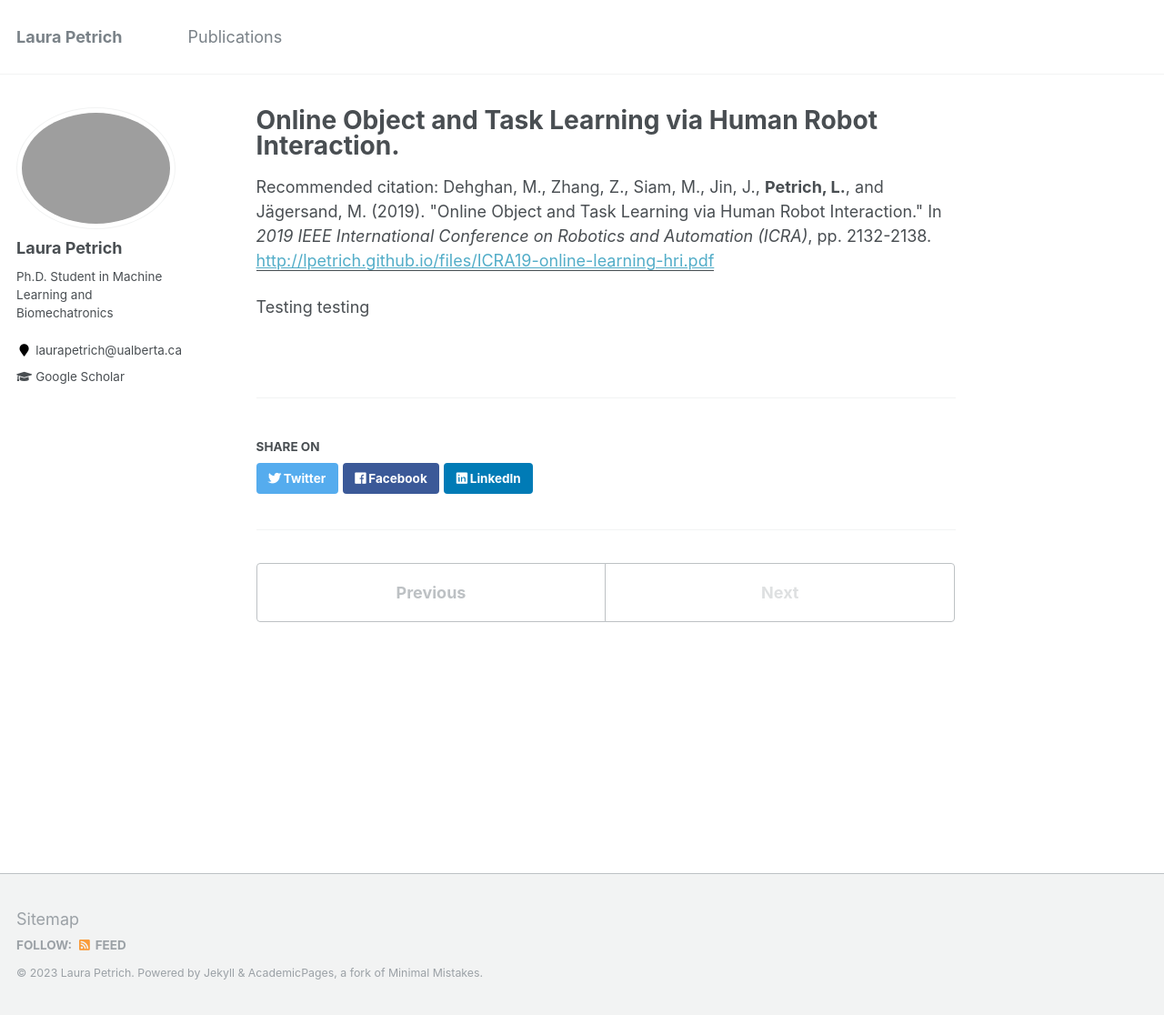
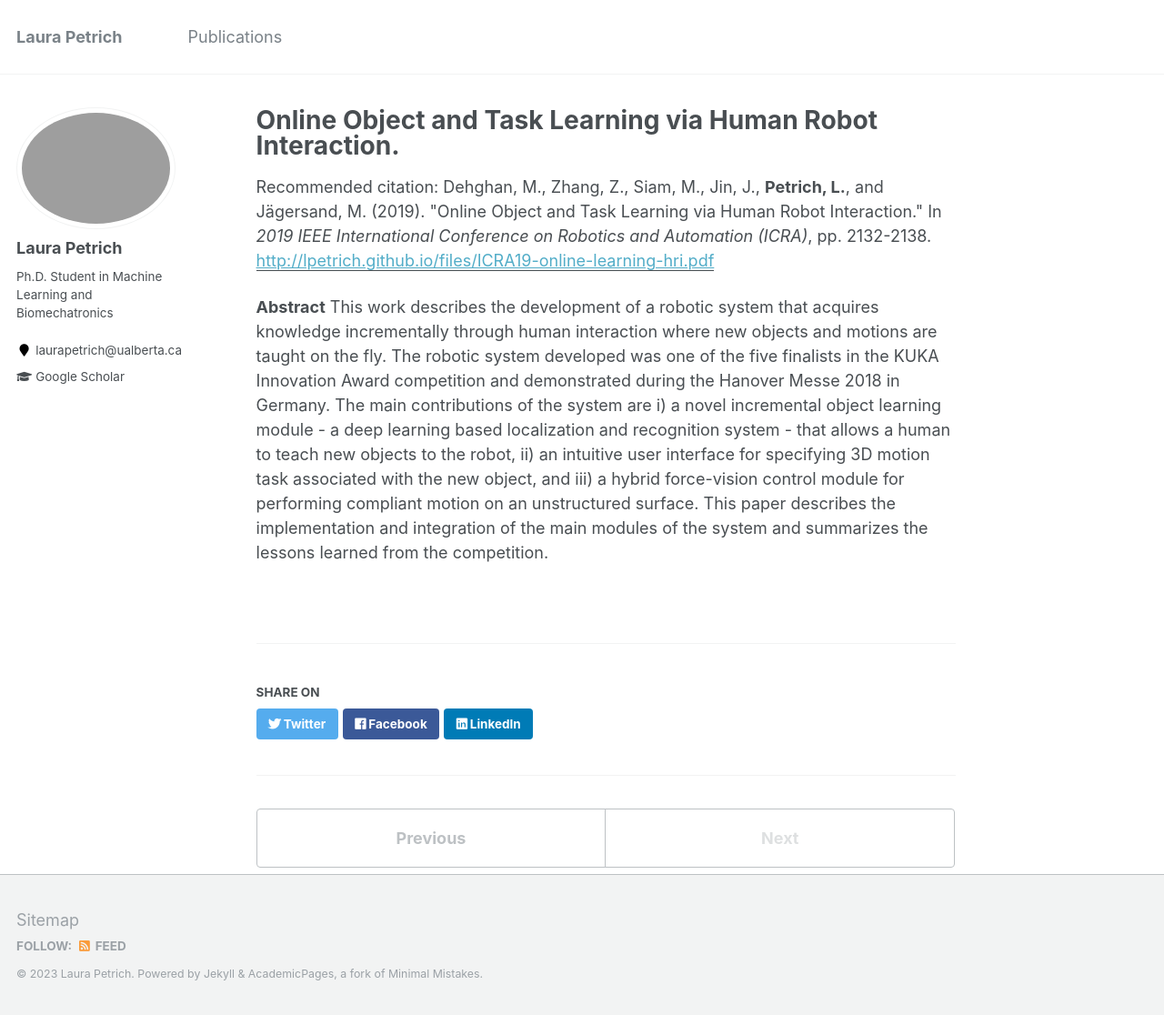
Before and after one commit to lpetrich/lpetrich.github.io, a Jekyll site: the page built from _publications/2019-05-20-online-learning-hri.md, in a window 1280 px wide and 1116 px high. Shown: the whole window at 91% size. Built offline with Jekyll 4.4.1, drawn with Linux system fonts in a browser that asks for light colours.

Commit message:
add abstract for online learning hri paper

```diff
--- a/_publications/2019-05-20-online-learning-hri.md
+++ b/_publications/2019-05-20-online-learning-hri.md
@@ -14,4 +14,5 @@ citation: 'Dehghan, M., Zhang, Z., Siam, M., Jin, J., <b>Petrich, L.</b>, and J
 
 Dehghan, M., Zhang, Z., Siam, M., Jin, J., **Petrich, L.**, and Jägersand, M. (2019) "Online Object and Task Learning via Human Robot Interaction." <i>In 2019 IEEE International Conference on Robotics and Automation (ICRA)</i>, pp. 2132-2138. -->
 
-Testing testing
+**Abstract**
+This work describes the development of a robotic system that acquires knowledge incrementally through human interaction where new objects and motions are taught on the fly. The robotic system developed was one of the five finalists in the KUKA Innovation Award competition and demonstrated during the Hanover Messe 2018 in Germany. The main contributions of the system are i) a novel incremental object learning module - a deep learning based localization and recognition system - that allows a human to teach new objects to the robot, ii) an intuitive user interface for specifying 3D motion task associated with the new object, and iii) a hybrid force-vision control module for performing compliant motion on an unstructured surface. This paper describes the implementation and integration of the main modules of the system and summarizes the lessons learned from the competition.
```
